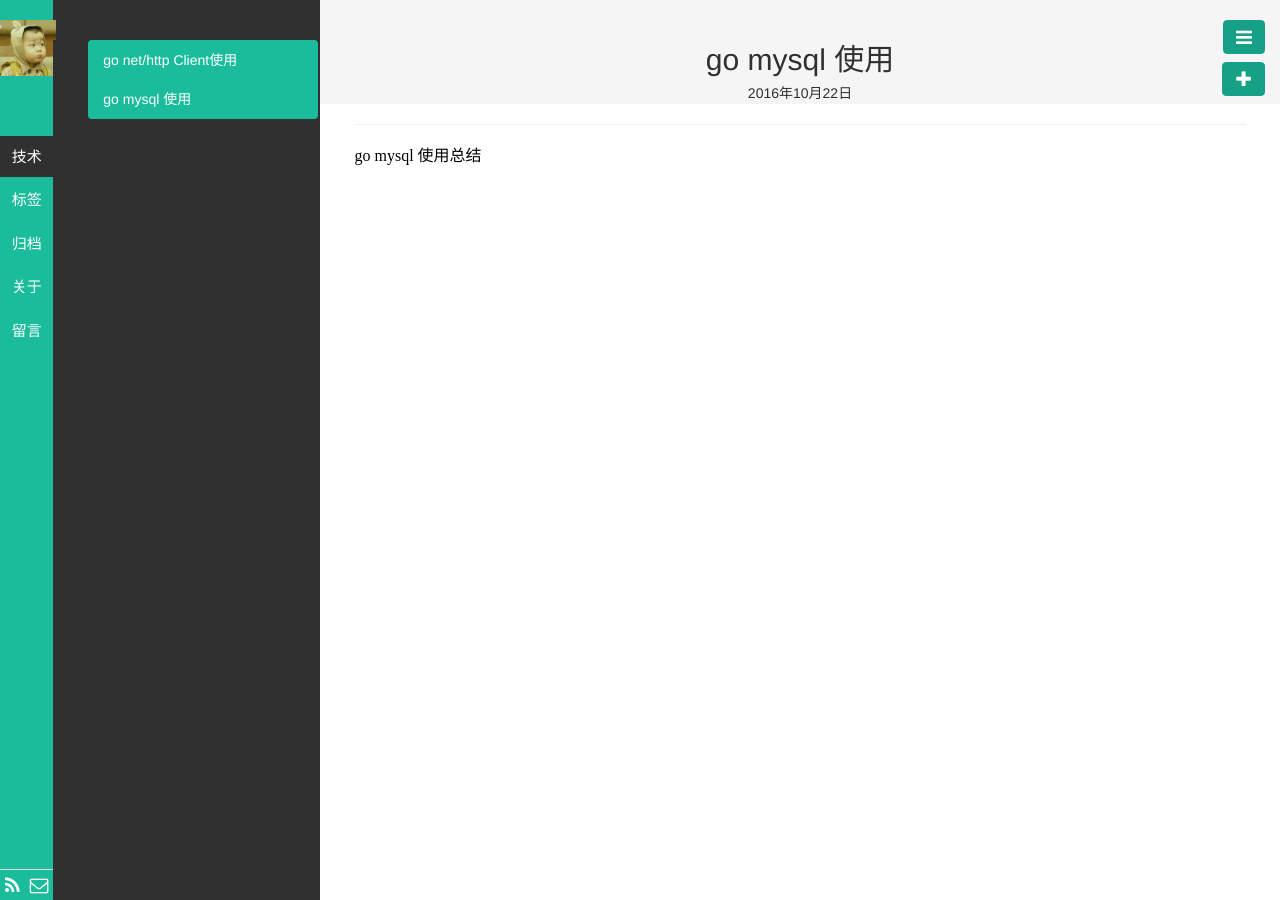
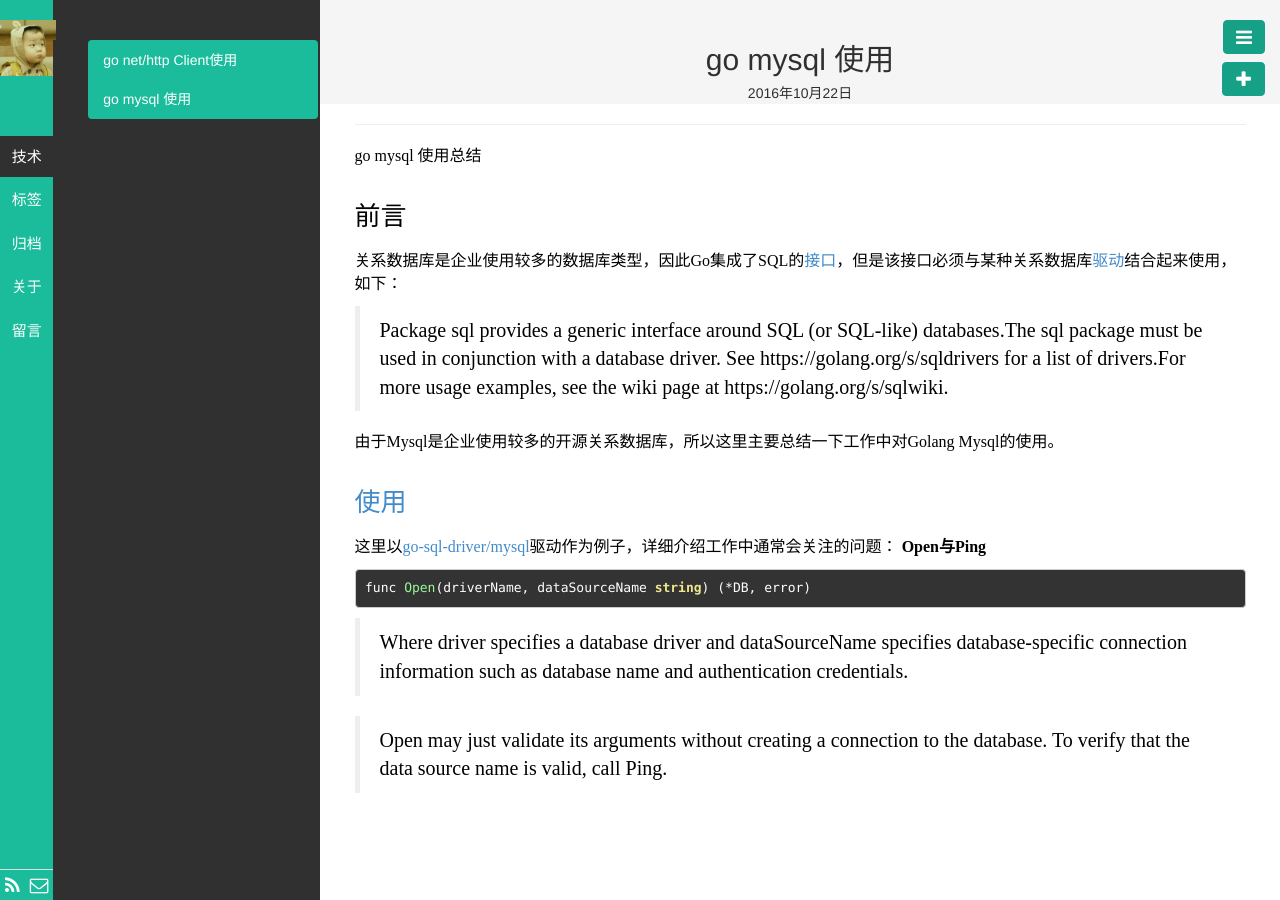
Before and after one commit to duyanghao/duyanghao.github.io, a Jekyll site: the page built from _posts/技术/2016-10-22-go-mysql.md, in a window 1280 px wide. Built offline with Jekyll 4.4.1, drawn with Linux system fonts in a browser that asks for light colours; comment, search, counter and statistics services are not loaded.

Commit message:
Update 2016-10-22-go-mysql
Signed-off-by: duyanghao <1294057873@qq.com>

````diff
--- a/_posts/技术/2016-10-22-go-mysql.md
+++ b/_posts/技术/2016-10-22-go-mysql.md
@@ -7,3 +7,22 @@ keywords:
 description:
 ---
 go mysql 使用总结
+
+### 前言
+关系数据库是企业使用较多的数据库类型，因此Go集成了SQL的[接口](https://golang.org/pkg/database/sql/)，但是该接口必须与某种关系数据库[驱动](https://golang.org/s/sqldrivers)结合起来使用，如下：
+
+>Package sql provides a generic interface around SQL (or SQL-like) databases.The sql package must be used in conjunction with a database driver. See https://golang.org/s/sqldrivers for a list of drivers.For more usage examples, see the wiki page at https://golang.org/s/sqlwiki.
+
+由于Mysql是企业使用较多的开源关系数据库，所以这里主要总结一下工作中对Golang Mysql的使用。
+
+### [使用](https://golang.org/s/sqlwiki)
+这里以[go-sql-driver/mysql](https://github.com/go-sql-driver/mysql/)驱动作为例子，详细介绍工作中通常会关注的问题：
+**Open与Ping**
+```
+func Open(driverName, dataSourceName string) (*DB, error)
+```
+>
+Where driver specifies a database driver and dataSourceName specifies database-specific connection information such as database name and authentication credentials.
+
+>
+Open may just validate its arguments without creating a connection to the database. To verify that the data source name is valid, call Ping.
````
